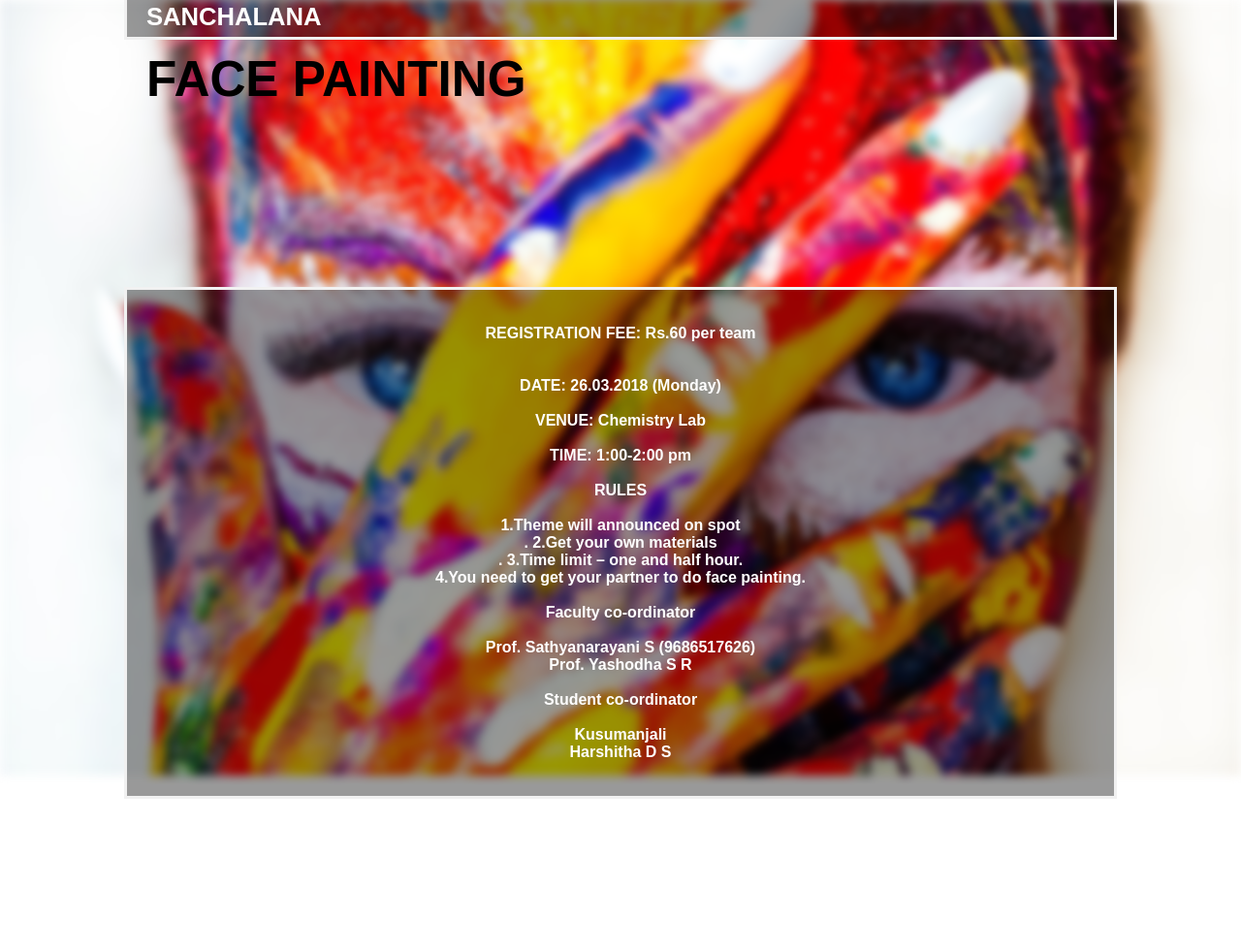
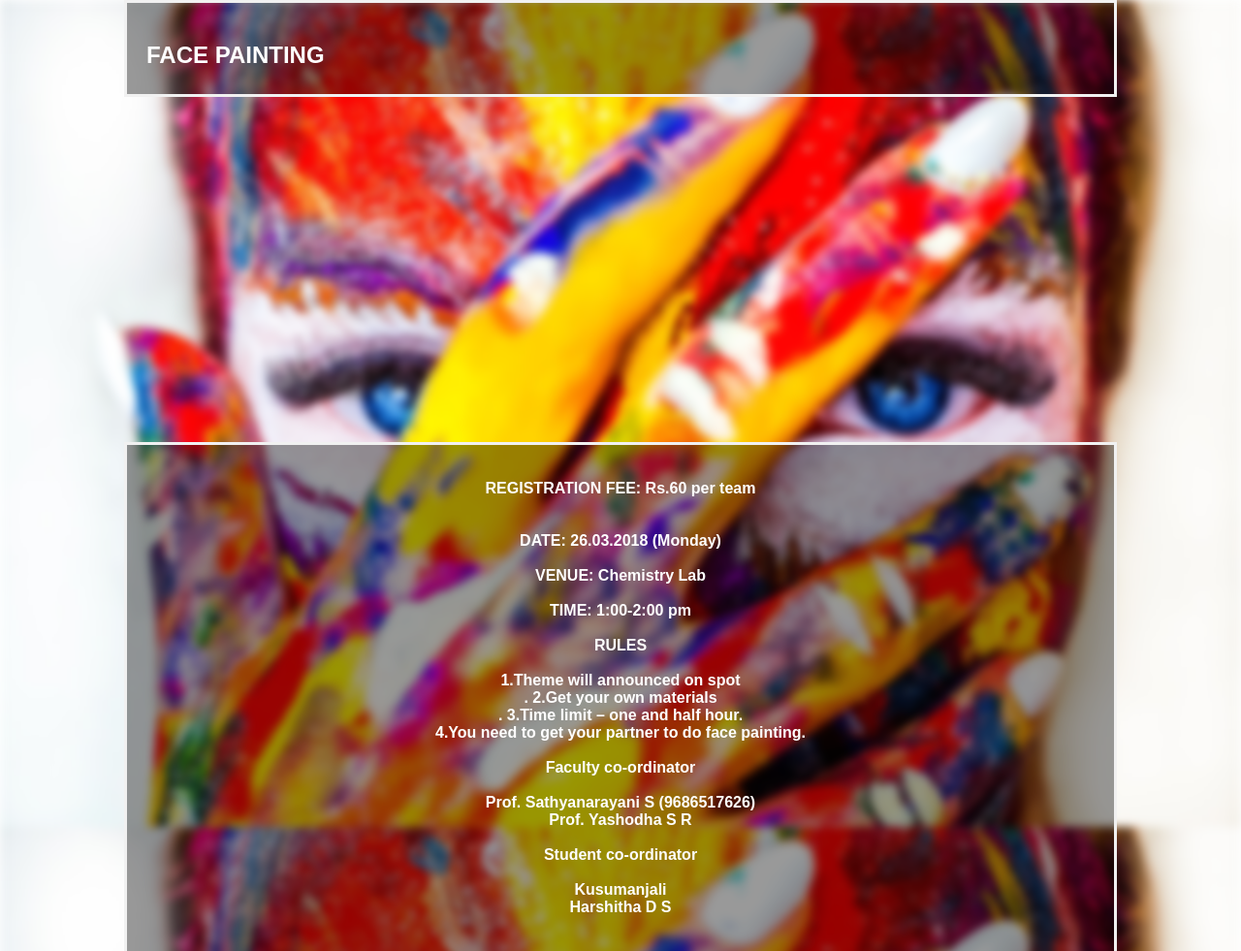
Before and after one commit to Reetikgit/Reetikgit.github.io, a plain HTML site: page blured.html in a window 1280 px wide. Shown: the top 981 px of the page at 97% size. Before the commit the page ends 908 px from the top, so only its background shows below. Drawn offline with Linux system fonts and the light colour scheme.

Commit message:
Update blured.html

```diff
--- a/blured.html
+++ b/blured.html
@@ -20,9 +20,9 @@ body, html {
   /* Add the blur effect */
   filter: blur(5px);
   -webkit-filter: blur(5px);
-  background-position: fixed;
+  background-attachment: fixed;
   /* Full height */
-  height: 100%;
+  height: 150%;
 
   /* Center and scale the image nicely */
   background-position: center;
@@ -32,12 +32,14 @@ body, html {
 h1{
 
   position:absolute;
-  font-size: 4vw;
+  font-size: 300%;
   color: black;
+  left: 32%;
+  text-align: center;
 }
 h2{
   position: absolute;
-  font-size:2vw;
+  font-size:150%;
 }
 /* Position text in the middle of the page/image */
 .text {
@@ -48,12 +50,12 @@ h2{
   border: 3px solid #f1f1f1;
   position: absolute;
   top: 0%;
-  left: 50%;
-  transform: translate(-50%, -50%);
-  z-index: 2;
+  left: 10%;
+
+
   width: 80%;
   padding: 20px;
-  text-align: center;
+
 }
 .bg-text {
   background-color: rgb(0,0,0); /* Fallback color */
@@ -62,7 +64,7 @@ h2{
   font-weight: bold;
   border: 3px solid #f1f1f1;
   position: absolute;
-  top: 70%;
+  top: 90%;
   left: 50%;
   transform: translate(-50%, -50%);
   z-index: 2;
@@ -76,13 +78,12 @@ h2{
 
 <div class="bg-image"></div>
 <div class="text">
-<h2>SANCHALANA</h2><br><br>
-  <h1 >FACE PAINTING</h1></div>
-  <br><br><br><br><br>
 
 
+  <h2>FACE PAINTING</h2><br><br>
+  <br></div>
 
-<br><div class="bg-text">
+<div class="bg-text">
 
 
   <p>
```
